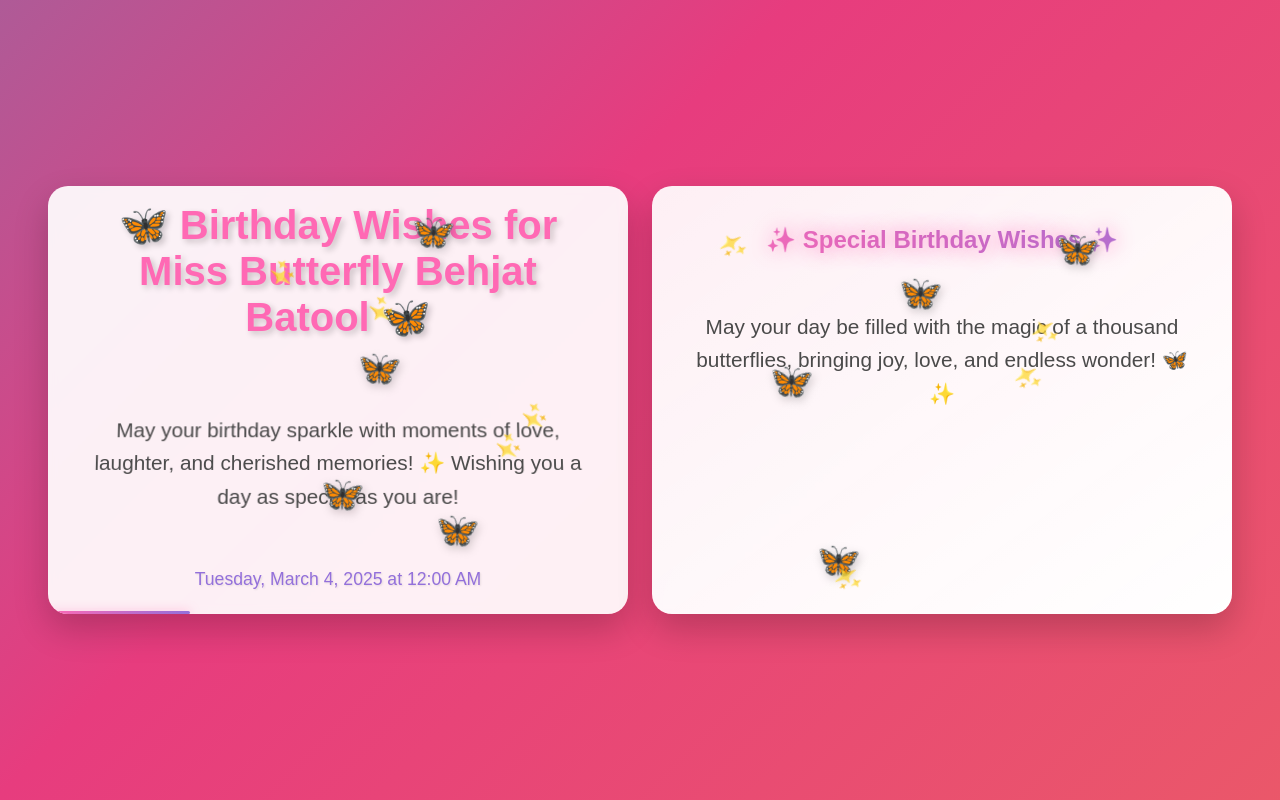
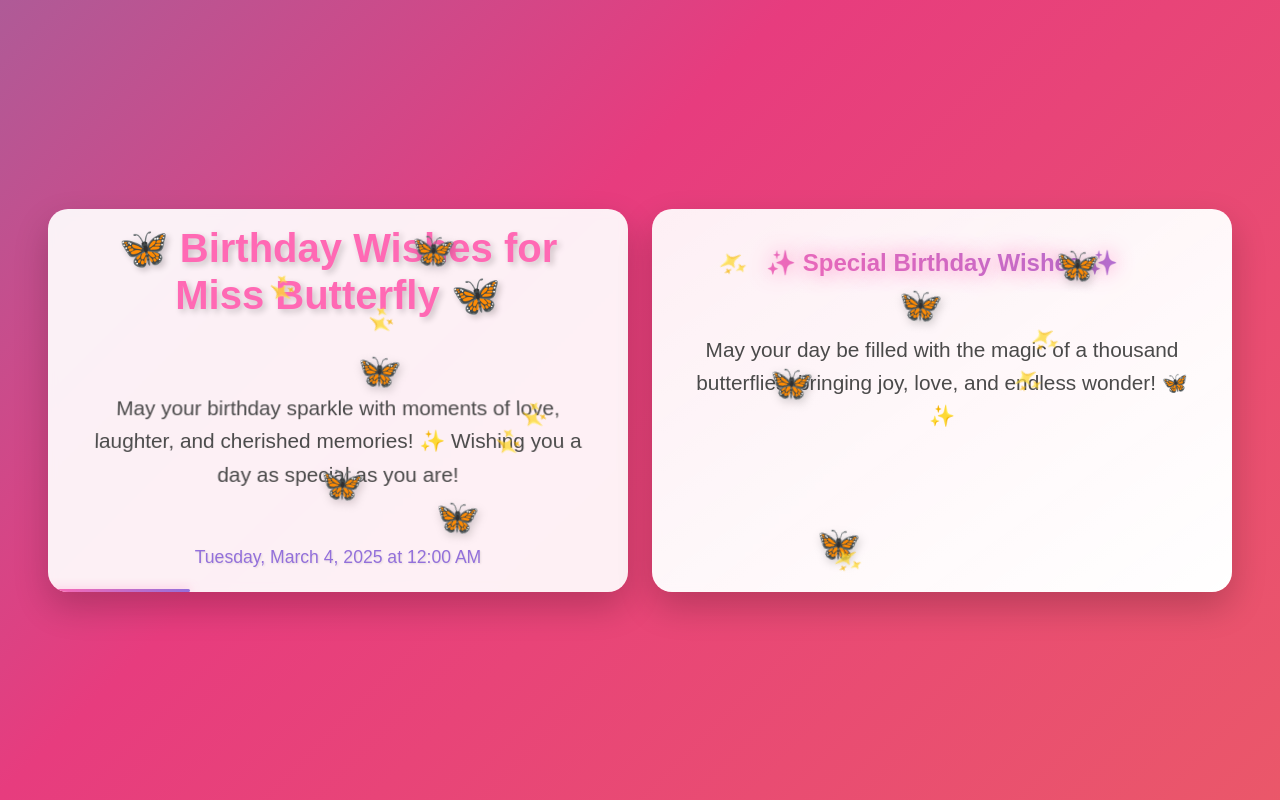
Before and after one commit to fshehzad927/Miss-Butterfly, a plain HTML site: page Miss Betterfly.html in a window 1280 px wide. Drawn offline with Linux system fonts and the light colour scheme.

Commit message:
Update Miss Betterfly.html

```diff
--- a/Miss Betterfly.html
+++ b/Miss Betterfly.html
@@ -246,7 +246,7 @@
         <!-- Rest of the HTML remains the same -->
         <div class="main-container">
             <div class="card main-card">
-                <h1>🦋 Birthday Wishes for Miss Butterfly Behjat Batool 🦋</h1>
+                <h1>🦋 Birthday Wishes for Miss Butterfly 🦋</h1>
                 <div class="quote-container">
                     <div id="quote" class="quote"></div>
                 </div>
@@ -267,10 +267,10 @@
         <script>
         // Previous JavaScript code remains exactly the same
         const quotes = [
-    "Like a radiant butterfly, you spread joy and warmth wherever you go. Wishing you a birthday filled with happiness, love, and endless blessings. Happy Birthday, Behjat! 🦋✨",
+    "Like a radiant butterfly, you spread joy and warmth wherever you go. Wishing you a birthday filled with happiness, love, and endless blessings. Happy Birthday, Miss Butterfy! 🦋✨",
             "May your birthday sparkle with moments of love, laughter, and cherished memories! ✨ Wishing you a day as special as you are!",
             "Just as a butterfly dances through life with grace, may you soar to new heights this year! 💫",
-            "Today we celebrate you, Behjat—our precious butterfly, who makes the world more colorful and bright! 🌈",
+            "Today we celebrate you, Miss Butterfly—our precious butterfly, who makes the world more colorful and bright! 🌈",
             "May your birthday bloom with endless possibilities and wonderful surprises at every turn! 🌸",
             "Wishing you a year filled with magical moments, beautiful transformations, and boundless joy! 🦋",
             "Like the gentle flutter of butterfly wings, may your dreams take flight and reach the stars! 🎈",
```
